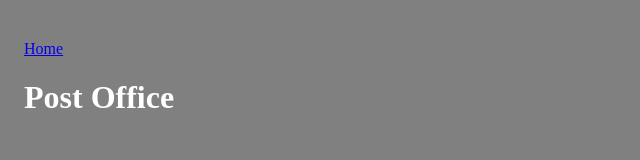
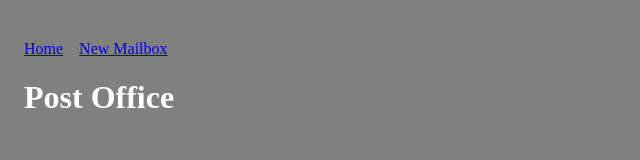
Before and after one commit to PedroCr05/React-Router-DOM-HWRK, a React (Vite) app: page / in a window 1280 px wide. Shown: the top 160 px of the page, without its empty margins (0-640 px from the left). Built offline with nearby package versions, Linux system fonts and the light colour scheme.

Commit message:
Created my Router Link for User Stories in the aspect of being able to click

```diff
--- a/src/components/NavBar.jsx
+++ b/src/components/NavBar.jsx
@@ -7,6 +7,9 @@ const NavBar = () => {
         <li>
           <Link to="/">Home</Link>
         </li>
+        <li>
+          <Link to="/mailbox">New Mailbox</Link>
+        </li>
       </ul>
     </nav>
   );
```
